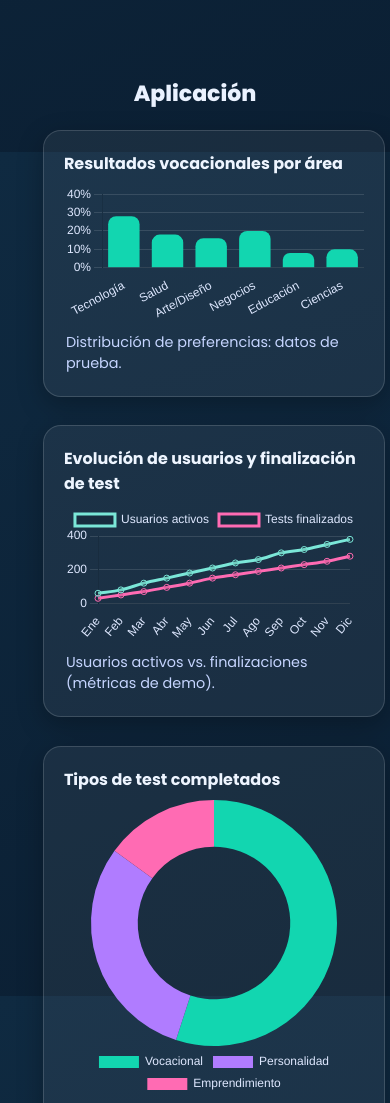
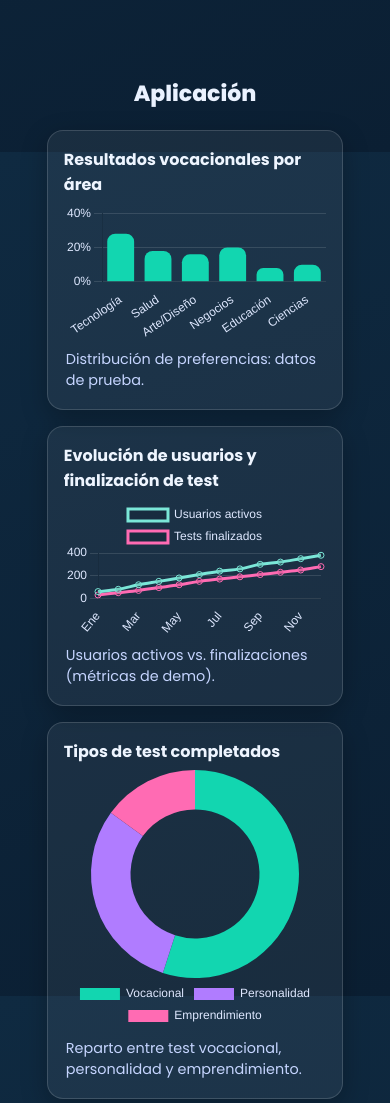
Before and after one commit to Mendoza-Kevin/mentest-web, a plain HTML site: page index.html in a window 390 px wide. Shown: the part 2380-3483 px from the top of the page. Drawn offline with nearby package versions, Linux system fonts and the light colour scheme; no server answers.

Commit message:
fix: Adjust visual changes to the website

```diff
--- a/css/styles.css
+++ b/css/styles.css
@@ -736,3 +736,43 @@ body.no-scroll{ overflow:hidden }
   font-weight: 800;
   color: #eaf2ff;
 }
+
+/* ===== Fix: charts centrados y con margen en móviles muy estrechos ===== */
+@media (max-width: 400px){
+  /* Asegura colchón lateral y centra la grilla */
+  .charts-grid{
+    padding-left: max(18px, 6vw, env(safe-area-inset-left));
+    padding-right: max(18px, 6vw, env(safe-area-inset-right));
+    justify-items: center;   /* centra cada item de la grilla */
+    margin-inline: auto;     /* centra el contenedor */
+    gap: 16px;               /* un poco menos de gap para caber cómodo */
+  }
+
+  /* Limita el ancho de cada tarjeta y la centra */
+  .chart-card{
+    width: min(100%, 340px);
+    margin-inline: auto;
+    border-radius: 16px;
+    padding: 16px;
+  }
+
+  /* Evita desbordes del canvas en cards angostas */
+  .chart-card canvas{
+    display: block;
+    max-width: 100%;
+    height: auto;          /* deja que se adapte al ancho disponible */
+  }
+
+  /* Títulos y pies con espaciado compacto */
+  .chart-card header{ margin-bottom: 6px; }
+  .chart-foot{ margin-top: 6px; }
+}
+
+/* Extra: si tuvieras móviles aún más estrechos (≤320 px) */
+@media (max-width: 320px){
+  .charts-grid{
+    padding-left: max(20px, 7vw, env(safe-area-inset-left));
+    padding-right: max(20px, 7vw, env(safe-area-inset-right));
+  }
+  .chart-card{ width: min(100%, 320px); }
+}
--- a/js/main.js
+++ b/js/main.js
@@ -9,7 +9,7 @@ const toggle     = $('.nav-toggle');
 const panel      = $('#menu-panel');
 const yearSpan   = $('#year');
 
-// Año del footer (si ya lo tienes puedes omitir)
+// Año del footer
 const yearElm = document.getElementById('year');
 if (yearElm) yearElm.textContent = new Date().getFullYear();
 
```
Also changed, not shown: pages/blog.html (+1 -1 lines).
